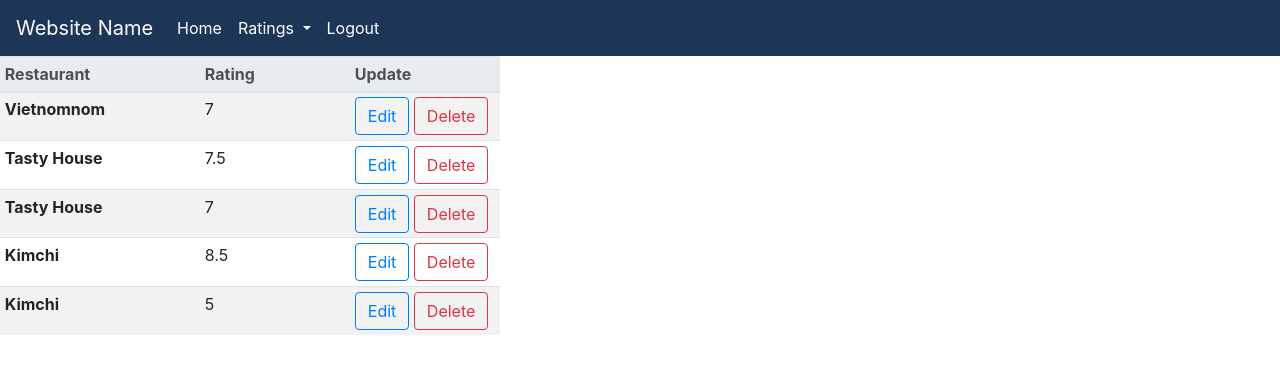
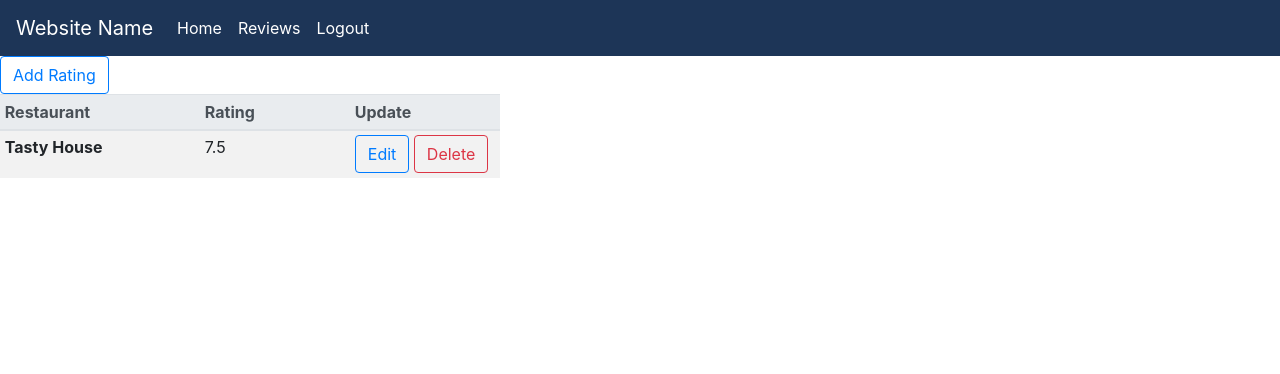
Before and after one commit to casslee1351/RestaurantRecommender, a Django app: page /ratings in a window 1280 px wide. Shown: the top 374 px of the page. Run offline with Django 4.2, Linux system fonts and the light colour scheme; a user stored in the database is signed in; data comes from the database, SQL or seed files in the repository; both versions use the stored data as it was after the commit; some libraries are stand-ins or nearby versions.

Commit message:
added restricted pages for logged in user and changed ratings on navbar to reviews

```diff
--- a/rating/spoonme-project/restaurants/models.py
+++ b/rating/spoonme-project/restaurants/models.py
@@ -20,6 +20,7 @@ class Rating(models.Model):
     rating = models.CharField(max_length=10)
     updated = models.DateTimeField(auto_now=True)
     created = models.DateTimeField(auto_now_add=True)
+    # add body for review section
 
     class Meta:
         ordering = ['-updated', '-created']
--- a/rating/spoonme-project/restaurants/templates/restaurants/base.html
+++ b/rating/spoonme-project/restaurants/templates/restaurants/base.html
@@ -32,7 +32,10 @@
                         <a class="nav-link active" href="/">Home</a>
                     </li>
                     {% if request.user.is_authenticated %}
-                    <li class="nav-item dropdown">
+                    <li class="nav-item">
+                        <a class="nav-link active" href="{% url 'ratings' %}">Reviews</a>
+                    </li>
+                    {% comment %} <li class="nav-item dropdown">
                         <a class="nav-link active dropdown-toggle" href="" id="navbarDropdownMenuLink" data-toggle="dropdown" aria-haspopup="true" aria-expanded="false">
                             Ratings
                         </a>
@@ -40,7 +43,7 @@
                             <a class="dropdown-item" href="{% url 'ratings' %}">My Ratings</a>
                             <a class="dropdown-item" href="{% url 'addrating' %}">Add Rating</a>
                         </div>
-                    </li>
+                    </li> {% endcomment %}
 
                     <li class="nav-item">
                         <a class="nav-link active" href="{% url 'logout' %}">Logout</a>
--- a/rating/spoonme-project/restaurants/templates/restaurants/ratings.html
+++ b/rating/spoonme-project/restaurants/templates/restaurants/ratings.html
@@ -16,6 +16,7 @@
     width: 10%;
   }
 </style>
+<a class="btn btn-outline-primary" href="{% url 'addrating' %}">Add Rating</a>
 
   <table class="table table-striped table-sm" style="width:500px;">
     <thead class="thead-light">
@@ -26,7 +27,9 @@
       </tr>
     </thead>
     <tbody>
+
       {% for rating in ratings %}
+        {% if request.user == rating.user %}
         <tr>
           <th scope="row">{{rating.restaurant}}</th>
           <td>{{rating.rating}}</td>
@@ -39,6 +42,7 @@
               href="{% url 'delete-rating' rating.id %}">Delete</a>
           </td>
         </tr>
+        {% endif %}
       {% endfor %}
     </tbody>
 
```
Also changed, not shown: rating/spoonme-project/db.sqlite3. Lines whose indentation alone changed are shown as unchanged.
